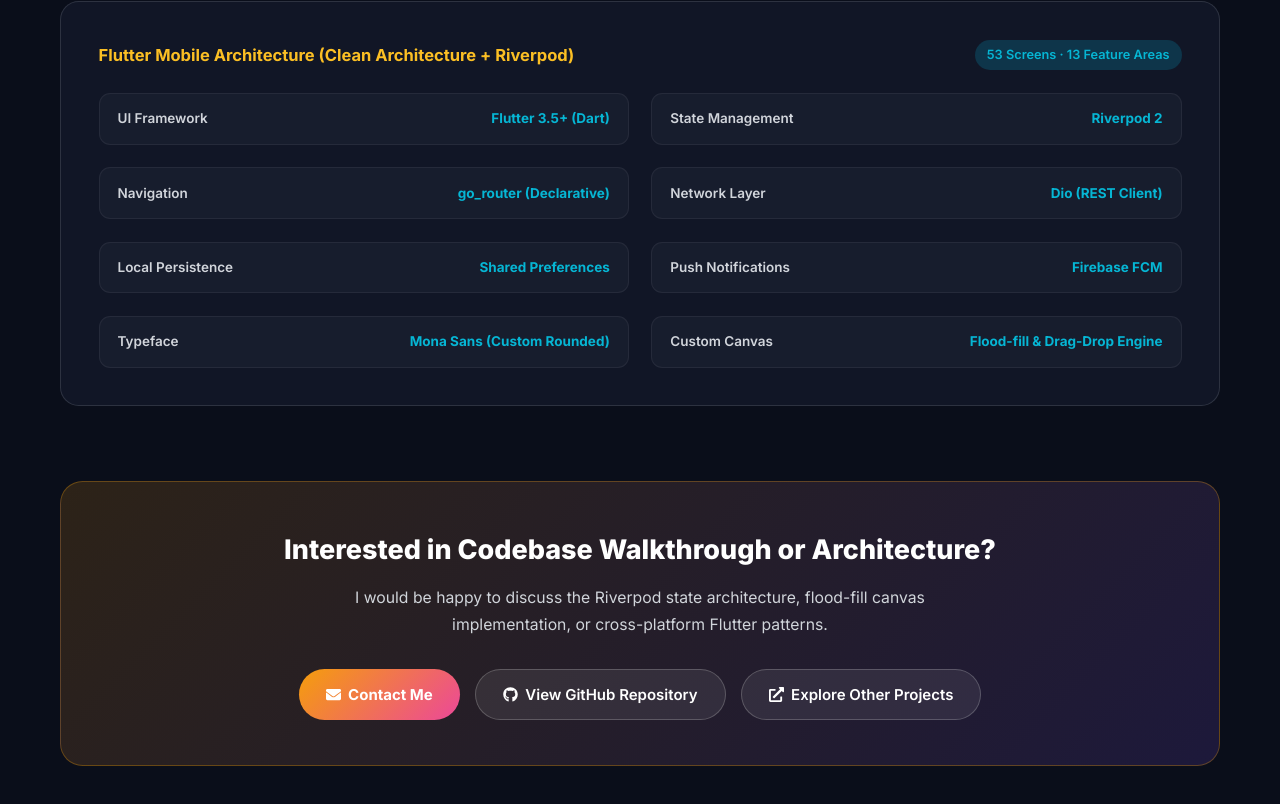
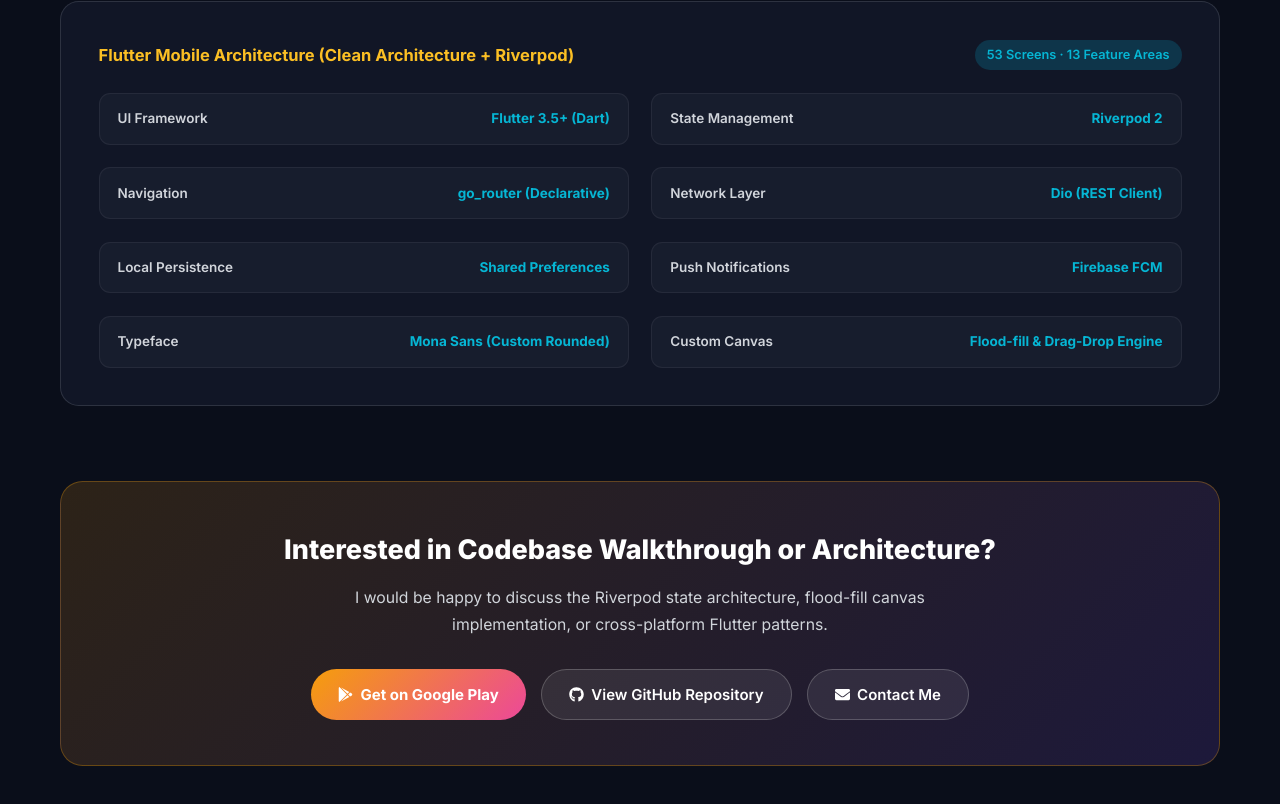
Before and after one commit to HgRakshitha/Mohit_Portfolio, a Next.js app: page /projects/gyan-jyoti in a window 1280 px wide. Shown: the part 4797-5601 px from the top of the page. Built offline with nearby package versions, Linux system fonts and the light colour scheme.

Commit message:
feat: add Google Play Store link for Gyan Jyoti app card and project page

```diff
--- a/app/projects/gyan-jyoti/page.tsx
+++ b/app/projects/gyan-jyoti/page.tsx
@@ -24,6 +24,7 @@
   FaTimes,
   FaChevronLeft,
   FaChevronRight,
+  FaGooglePlay,
 } from 'react-icons/fa'
 import CustomCursor from '@/components/CustomCursor'
 import styles from './GyanJyoti.module.css'
@@ -524,10 +525,15 @@
             </p>
 
             <div className={styles.ctaButtons}>
-              <Link href="/#contact" className={styles.btnPrimary}>
-                <FaEnvelope />
-                <span>Contact Me</span>
-              </Link>
+              <a
+                href="https://play.google.com/store/apps/details?id=com.gyanjyotikids.app&pcampaignid=web_share"
+                target="_blank"
+                rel="noopener noreferrer"
+                className={styles.btnPrimary}
+              >
+                <FaGooglePlay />
+                <span>Get on Google Play</span>
+              </a>
               <a
                 href="https://github.com/KumarMohit85/GyanJyoti"
                 target="_blank"
@@ -537,9 +543,9 @@
                 <FaGithub />
                 <span>View GitHub Repository</span>
               </a>
-              <Link href="/#portfolio" className={styles.btnSecondary}>
-                <FaExternalLinkAlt />
-                <span>Explore Other Projects</span>
+              <Link href="/#contact" className={styles.btnSecondary}>
+                <FaEnvelope />
+                <span>Contact Me</span>
               </Link>
             </div>
           </div>
```
Also changed, not shown: components/Projects.tsx (+29 -1 lines).
